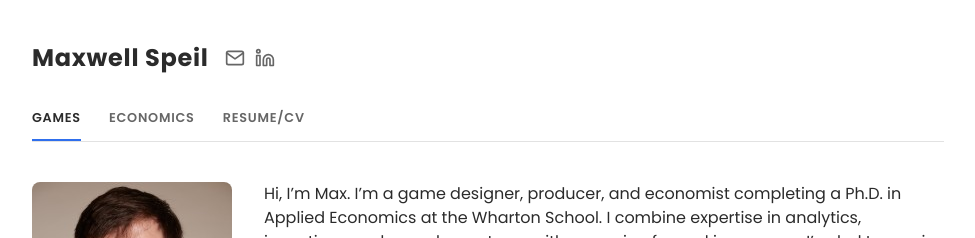
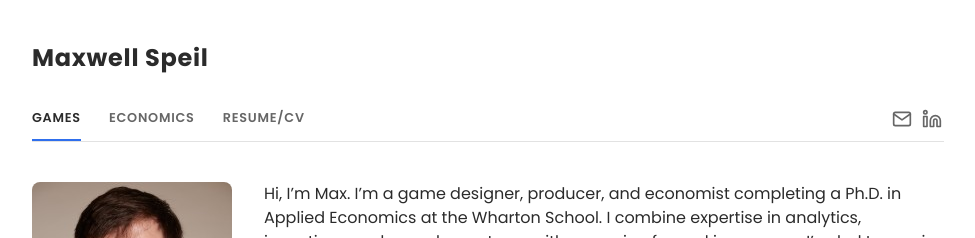
Before and after one commit to mspeil/mspeil.github.io, a Jekyll site: the page built from index.html, in a window 1280 px wide. Shown: the top 238 px of the page, without its empty margins (152-1127 px from the left). Built offline with Jekyll 4.4.1, drawn with Linux system fonts in a browser that asks for light colours.

Commit message:
Move social icons onto the nav tab row, right-aligned
Co-Authored-By: Claude Sonnet 5 <noreply@anthropic.com>

```diff
--- a/_layouts/default.html
+++ b/_layouts/default.html
@@ -13,8 +13,9 @@
 <body>
   <div class="wrap">
     <header class="site-header">
-      <div class="header-top">
-        <h1>{{ site.title }}</h1>
+      <h1>{{ site.title }}</h1>
+      <div class="nav-row">
+        {% include nav.html %}
         <div class="social-icons">
           <a href="mailto:mmspeil24@gmail.com" aria-label="Email">
             <svg viewBox="0 0 24 24" fill="none" stroke="currentColor" stroke-width="2" stroke-linecap="round" stroke-linejoin="round">
@@ -31,7 +32,6 @@
           </a>
         </div>
       </div>
-      {% include nav.html %}
     </header>
 
     {{ content }}
--- a/assets/css/style.css
+++ b/assets/css/style.css
@@ -31,18 +31,18 @@ header.site-header {
 }
 
 header.site-header h1 {
-  margin: 0;
+  margin: 0 0 20px;
   font-size: 1.5rem;
   font-weight: 700;
   letter-spacing: 0.03em;
 }
 
-.header-top {
+.nav-row {
   display: flex;
   align-items: center;
-  gap: 14px;
+  justify-content: space-between;
+  gap: 16px;
   flex-wrap: wrap;
-  margin-bottom: 20px;
 }
 
 .social-icons {
```
